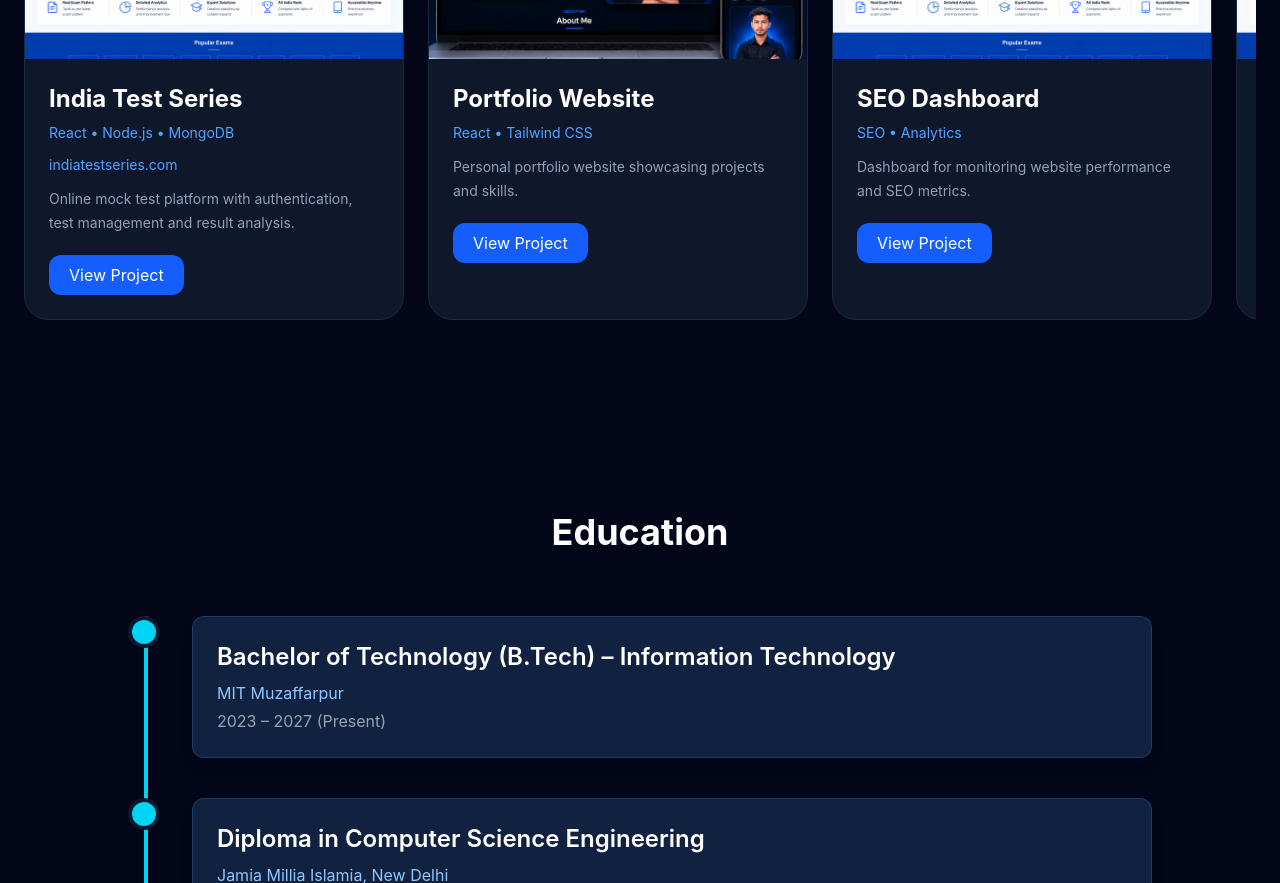
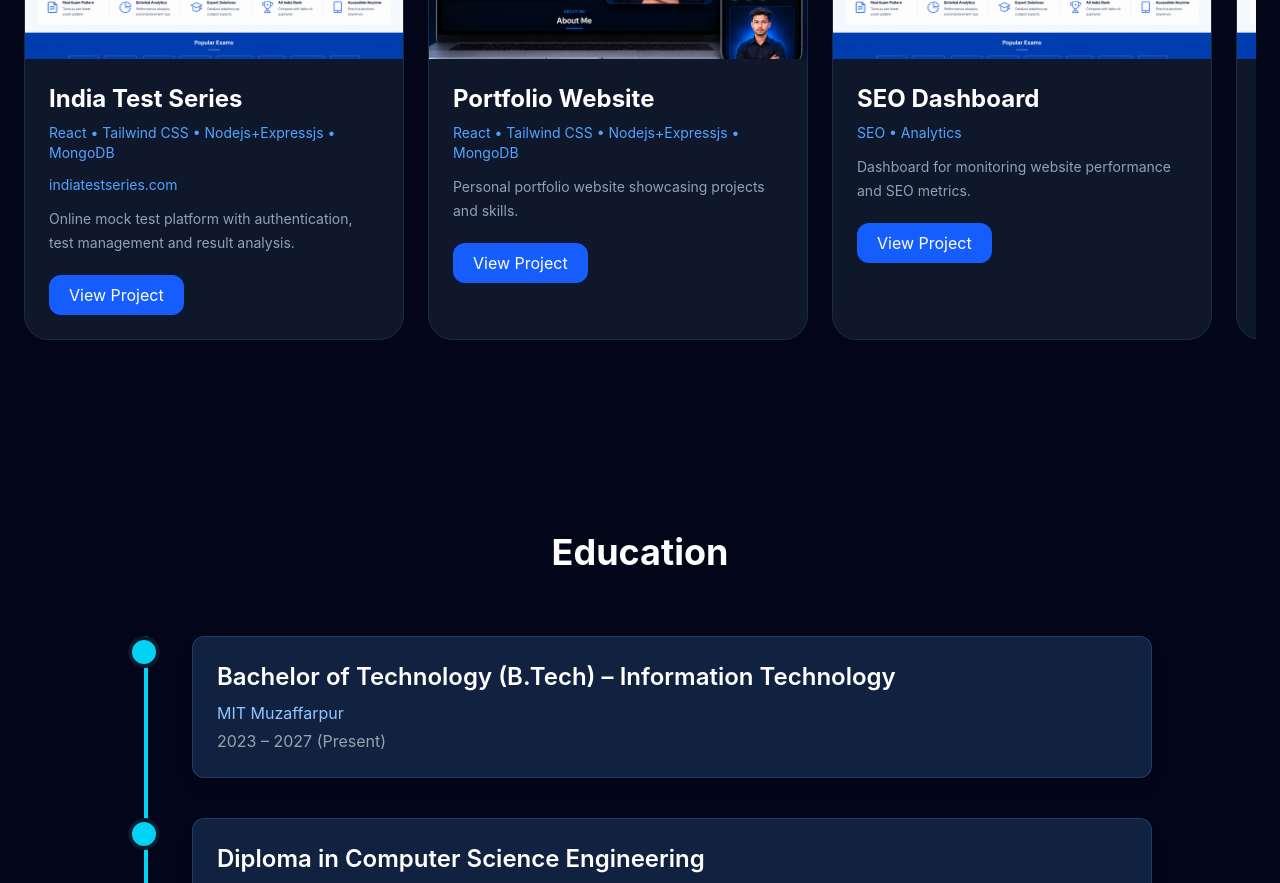
Before and after one commit to MdEmteshal/emteshal_portfolio, a React app in the folder frontend/: page / in a window 1280 px wide. Shown: the part 2640-3523 px from the top of the page. Built offline with nearby package versions, Linux system fonts and the light colour scheme; the HTML template or start-up script is replaced by a standard one.

Commit message:
Revise project list and descriptions in Projects component
Updated project details and added a new project.

```diff
--- a/frontend/src/components/projects.jsx
+++ b/frontend/src/components/projects.jsx
@@ -8,7 +8,7 @@ export default function Projects() {
       title: "India Test Series",
       image: testseries,
       domain: "indiatestseries.com",
-      tech: "React • Node.js • MongoDB",
+      tech: "React • Tailwind CSS • Nodejs+Expressjs • MongoDB",
       description:
         "Online mock test platform with authentication, test management and result analysis.",
     },
@@ -16,7 +16,7 @@ export default function Projects() {
       id: 2,
       title: "Portfolio Website",
       image: portfolioImage,
-      tech: "React • Tailwind CSS",
+      tech: "React • Tailwind CSS • Nodejs+Expressjs • MongoDB",
       description: "Personal portfolio website showcasing projects and skills.",
     },
     {
@@ -29,9 +29,9 @@ export default function Projects() {
     },
     {
       id: 4,
-      title: "SEO Dashboard",
+      title: "School Management System",
       image: testseries,
-      tech: "SEO • Analytics",
+      tech: "React • Tailwind CSS • Nodejs+Expressjs • MongoDB",
       description:
         "Dashboard for monitoring website performance and SEO metrics.",
     },
```
